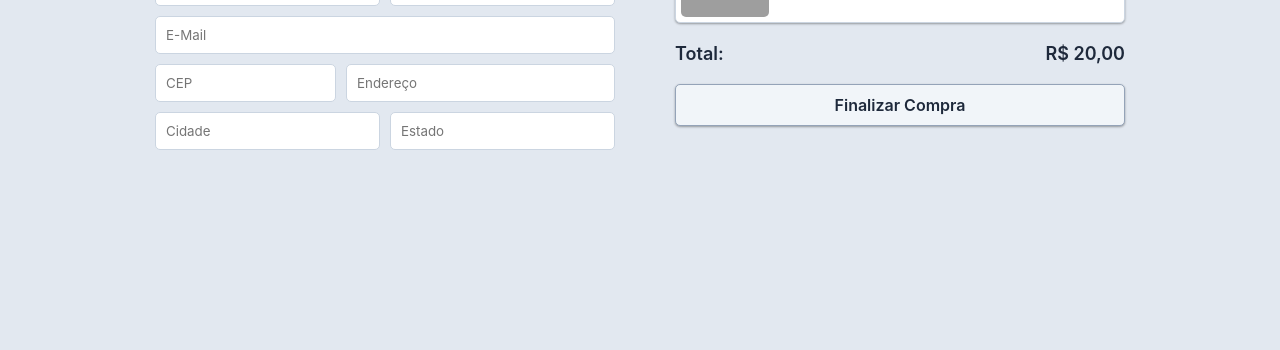
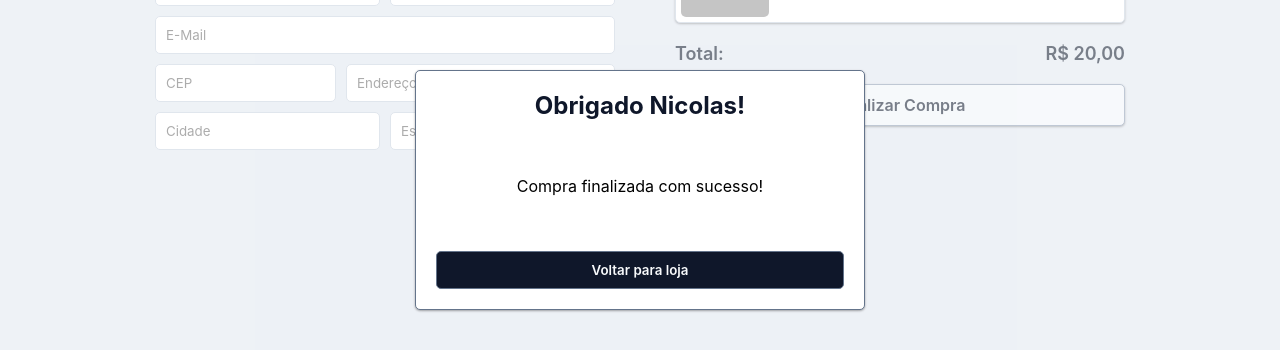
Before and after one commit to Nicochess/movie-store, a Vue app: page /checkout in a window 1280 px wide. Shown: the part 210-560 px from the top of the page. Built offline with nearby package versions, Linux system fonts and the light colour scheme; grey boxes are pictures that could not be loaded.

Commit message:
feat: modal component created

```diff
--- /dev/null
+++ b/src/components/Modal/Modal.scss
@@ -0,0 +1,44 @@
+.overlay {
+  @include flexCenter;
+  padding: 10px;
+  background-color: rgba(255, 255, 255, 0.4);
+  height: 100vh;
+  width: 100%;
+  position: fixed;
+  top: 0;
+  left: 0;
+  z-index: 2;
+}
+
+.modal {
+  @include flexCenter;
+  flex-direction: column;
+  justify-content: space-between;
+  height: 30vh;
+  width: 100%;
+  max-width: 450px;
+  padding: 20px;
+  border: 1px solid $slate-500;
+  border-radius: 5px;
+  box-shadow: $box-shadow;
+  background-color: #fff;
+
+  h5 {
+    color: $slate-900;
+    font-size: 24px;
+  }
+
+  p {
+    text-align: center;
+  }
+
+  button {
+    width: 100%;
+    padding: 10px;
+    border-radius: 5px;
+    border: 1px solid $slate-500;
+    color: $slate-50;
+    font-weight: 600;
+    background-color: $slate-900;
+  }
+}
--- /dev/null
+++ b/src/components/Modal/Modal.vue
@@ -0,0 +1,13 @@
+<script setup></script>
+
+<template>
+  <div class="overlay">
+    <div class="modal">
+      <h5>Obrigado Nicolas!</h5>
+      <p>Compra finalizada com sucesso!</p>
+      <button>Voltar para loja</button>
+    </div>
+  </div>
+</template>
+
+<style src="./Modal.scss" scoped />
--- a/src/views/CheckoutView.vue
+++ b/src/views/CheckoutView.vue
@@ -1,6 +1,8 @@
 <script setup>
 import Form from "../components/Form/Form.vue";
 import HorizontalCard from "@/components/HorizontalCard/HorizontalCard.vue";
+import Modal from "../components/Modal/Modal.vue";
+
 </script>
 
 <template>
@@ -16,6 +18,7 @@ import HorizontalCard from "@/components/HorizontalCard/HorizontalCard.vue";
       <button>Finalizar Compra</button>
     </div>
   </div>
+  <Modal />
 </template>
 
 <style lang="scss" scoped>
```
